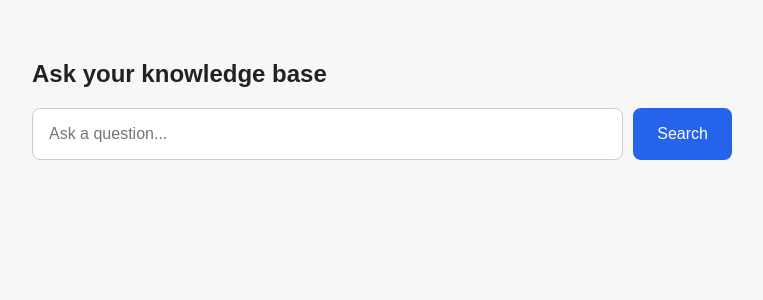
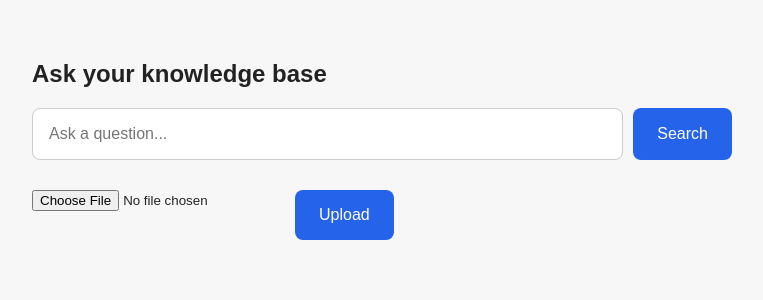
Before and after one commit to Hyptonika/ai-knowledge-base, a Flask app: page / in a window 1280 px wide. Shown: the top 300 px of the page, without its empty margins (258-1021 px from the left). Run offline with Flask 3, Linux system fonts and the light colour scheme.

Commit message:
Added upload txt feature

```diff
--- a/app.py
+++ b/app.py
@@ -1,7 +1,26 @@
-from flask import Flask, request, render_template
+from flask import Flask, request, render_template, redirect
 from app.search import search
+import os
+from app.ingest import load_text, chunk_text, embed_chunks
+from app.models import create_table, save_chunk
 
 app = Flask(__name__)
+
+@app.route("/upload", methods=["POST"])
+def upload():
+    file = request.files["file"]
+    if file and file.filename.endswith(".txt"):
+        filepath = os.path.join("data", file.filename)
+        file.save(filepath)
+
+        text = load_text(filepath)
+        chunks = chunk_text(text)
+        embeddings = embed_chunks(chunks)
+
+        for chunk, embedding in zip(chunks, embeddings):
+            save_chunk(chunk, embedding)
+
+    return redirect("/")
 
 @app.route("/", methods=["GET", "POST"])
 def home():
--- a/templates/index.html
+++ b/templates/index.html
@@ -4,14 +4,22 @@
     <link rel="stylesheet" href="{{ url_for('static', filename='style.css') }}">
 </head>
 <body>
+    <div class="container">
         <h1>Ask your knowledge base</h1>
+
         <form method="POST">
             <input type="text" name="query" value="{{ query }}" placeholder="Ask a question...">
             <button type="submit">Search</button>
         </form>
 
+        <form method="POST" action="/upload" enctype="multipart/form-data" style="margin-top: 20px;">
+            <input type="file" name="file" accept=".txt">
+            <button type="submit">Upload</button>
+        </form>
+
         {% for score, text in results %}
             <p><strong>Source {{ loop.index }}</strong> (score: {{ "%.3f"|format(score) }})<br>{{ text }}</p>
         {% endfor %}
+    </div>
 </body>
 </html>
```
Also changed, not shown: data/quant comp.txt (added), data/txtcs50.txt (added). Lines whose indentation alone changed are shown as unchanged.
